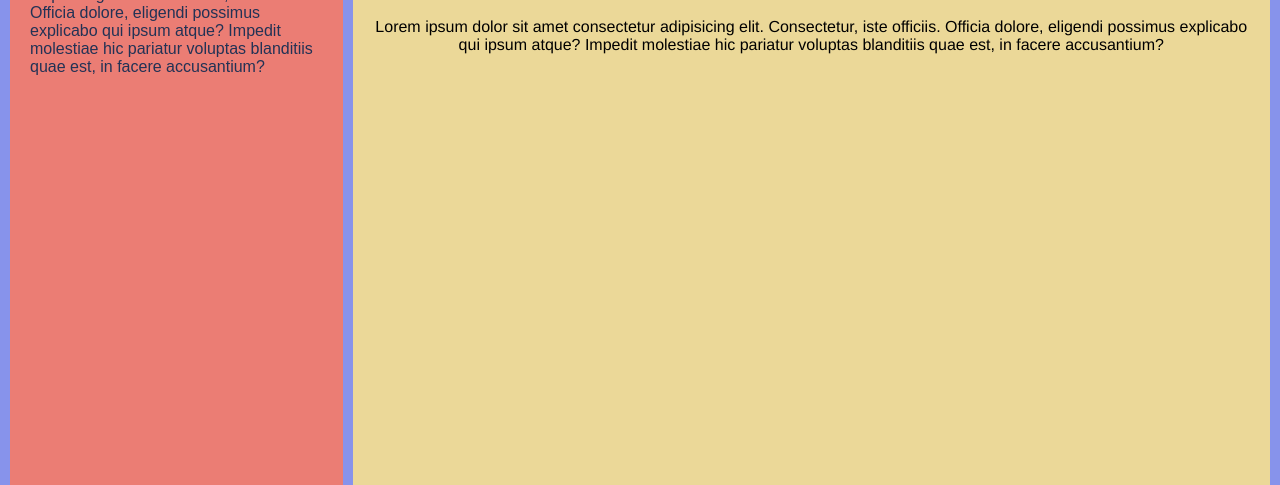
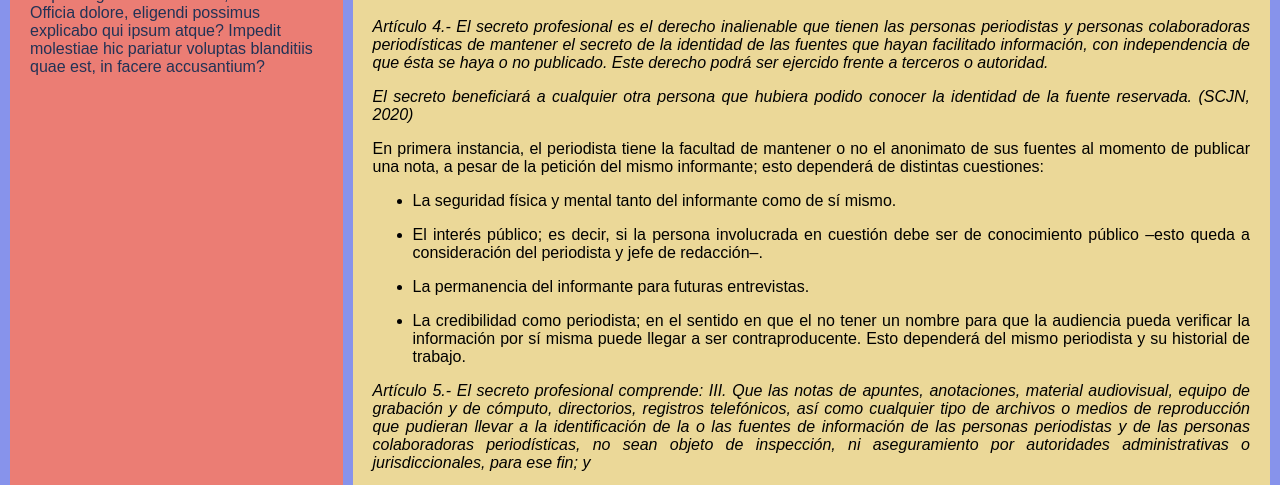
Before and after one commit to Diez01/Expedientes, a plain HTML site: page index.html in a window 1280 px wide. Both pictures are taken after a click on the element "Secreto profecional del periodista". Shown: the part 312-797 px from the top of the page. Drawn offline with Linux system fonts and the light colour scheme.

Commit message:
Secreto profesional del periodista
se agrego el contenido de secreto profesional del periodista.

```diff
--- a/index.html
+++ b/index.html
@@ -33,7 +33,28 @@
 
       <div class="contenido-pestaña" id="contenido2">
         <h1>Secreto profesional del periodista</h1>
-        <p>Lorem ipsum dolor sit amet consectetur adipisicing elit. Consectetur, iste officiis. Officia dolore, eligendi possimus explicabo qui ipsum atque? Impedit molestiae hic pariatur voluptas blanditiis quae est, in facere accusantium?</p>
+        <p style="font-family: 'Arial', sans-serif; font-style: italic; text-align: justify;">Artículo 4.- El secreto profesional es el derecho inalienable que tienen las personas periodistas y personas colaboradoras periodísticas de mantener el secreto de la identidad de las fuentes que hayan facilitado información, con independencia de que ésta se haya o no publicado. Este derecho podrá ser ejercido frente a terceros o autoridad.</p>
+        <p style="font-family: 'Arial', sans-serif; font-style: italic; text-align: justify;">El secreto beneficiará a cualquier otra persona que hubiera podido conocer la identidad de la fuente reservada. (SCJN, 2020)</p>
+        <p style="font-family: 'Arial', sans-serif; text-align: justify;">En primera instancia, el periodista tiene la facultad de mantener o no el anonimato de sus fuentes al momento de publicar una nota, a pesar de la petición del mismo informante; esto dependerá de distintas cuestiones:</p>
+        <ul>
+          <li>
+            <p style="font-family: 'Arial', sans-serif; text-align: justify;">La seguridad física y mental tanto del informante como de sí mismo.</p>
+          </li>
+          <li>
+            <p style="font-family: 'Arial', sans-serif; text-align: justify;">El interés público; es decir, si la persona involucrada en cuestión debe ser de conocimiento público –esto queda a consideración del periodista y jefe de redacción–.</p>
+          </li>
+          <li>
+            <p style="font-family: 'Arial', sans-serif; text-align: justify;">La permanencia del informante para futuras entrevistas.</p>
+          </li>
+          <li>
+            <p style="font-family: 'Arial', sans-serif; text-align: justify;">La credibilidad como periodista; en el sentido en que el no tener un nombre para que la audiencia pueda verificar la información por sí misma puede llegar a ser contraproducente. Esto dependerá del mismo periodista y su historial de trabajo.</p>
+          </li>
+        </ul>
+        <p style="font-family: 'Arial', sans-serif; font-style: italic; text-align: justify;">Artículo 5.- El secreto profesional comprende:
+          III. Que las notas de apuntes, anotaciones, material audiovisual, equipo de grabación y de cómputo, directorios, registros telefónicos, así como cualquier tipo de archivos o medios de reproducción que pudieran llevar a la identificación de la o las fuentes de información de las personas periodistas y de las personas colaboradoras periodísticas, no sean objeto de inspección, ni aseguramiento por autoridades administrativas o jurisdiccionales, para ese fin; y</p>
+        <p style="font-family: 'Arial', sans-serif; font-style: italic; text-align: justify;">IV. Que las personas periodistas y colaboradoras periodísticas no sean sujetas a inspección de sus datos personales relacionados con su quehacer periodístico, por autoridades administrativas o jurisdiccionales, con el propósito de obtener la identificación de la o las fuentes de información (SCJN, 2020).</p>
+        <p style="font-family: 'Arial', sans-serif; text-align: justify;">En este sentido, al mantener alguna de las fuentes en estado de anonimato ninguna autoridad administrativa ni judicial tiene el poder de obligar al periodista a revelar nombres de sus testigos o información no publicada por cualquier motivo.
+          Tampoco se le puede exigir la entrega o la confiscación de documentos, aparatos electrónicos o cualquier medio en el que se obtenga esta información.</p>
       </div>
 
       <div class="contenido-pestaña" id="contenido3">
```
